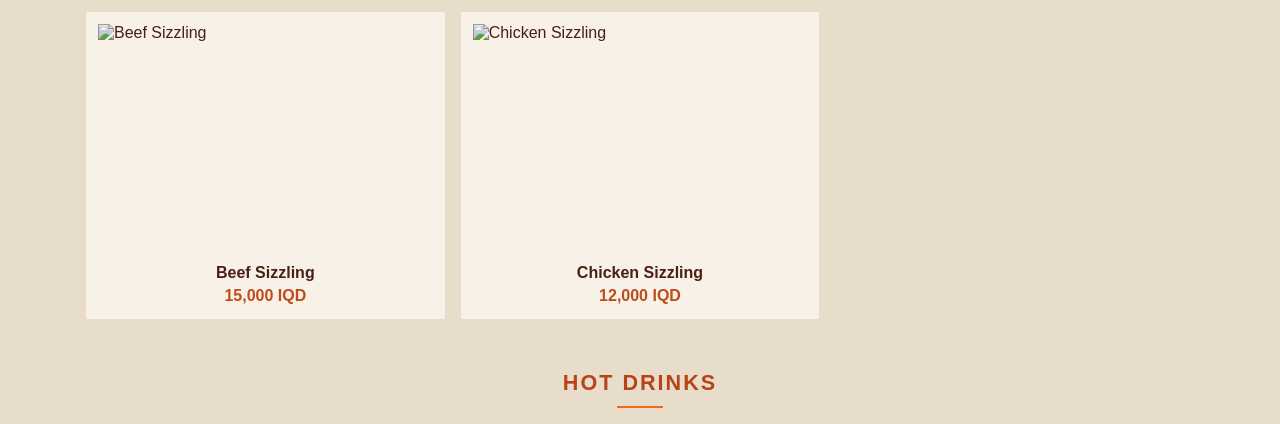
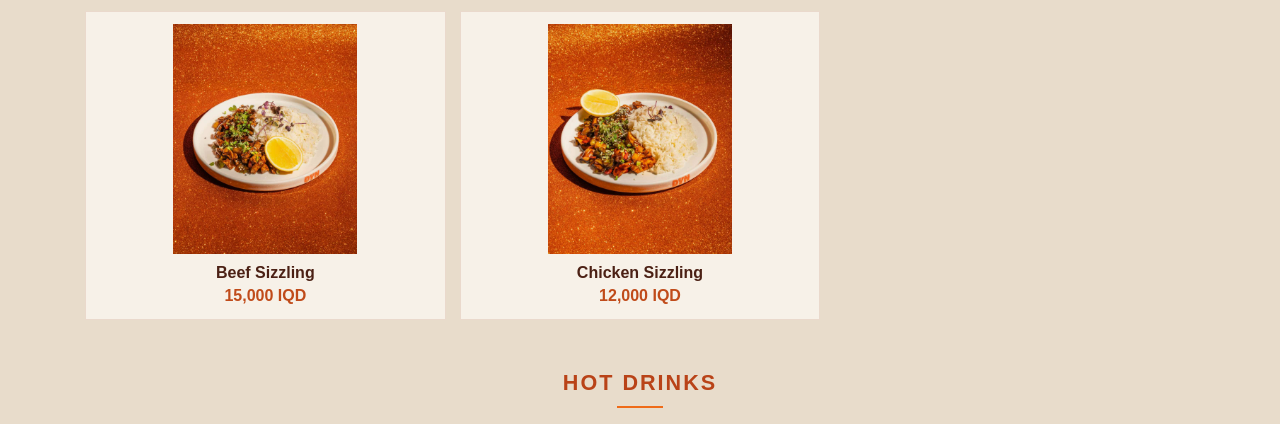
Before and after one commit to sins115/DYN-Noodles-Menu, a plain HTML site: page index.html in a window 1280 px wide. Shown: the part 3912-4336 px from the top of the page. Drawn offline with Linux system fonts and the light colour scheme.

Commit message:
Fix sizzling dish image filenames

```diff
--- a/index.html
+++ b/index.html
@@ -51,8 +51,8 @@ section{max-width:1150px;margin:auto;padding:42px 20px 8px}h2.section-title{text
 <article class="card"><div class="photo"><img src="veggie noodles-100kb.jpg" alt="Veggie Noodles"></div><div class="name">Veggie Noodles</div><div class="price">10,000 IQD</div></article>
 <article class="card"><div class="photo"><img src="chicken noodles-100kb.jpg" alt="Chicken Noodles"></div><div class="name">Chicken Noodles</div><div class="price">12,000 IQD</div></article>
 <article class="card"><div class="photo"><img src="beef noodles.jpg" alt="Beef Noodles"></div><div class="name">Beef Noodles</div><div class="price">14,000 IQD</div></article>
-<article class="card"><div class="photo"><img src="beef sizzling.jpg" alt="Beef Sizzling"></div><div class="name">Beef Sizzling</div><div class="price">15,000 IQD</div></article>
-<article class="card"><div class="photo"><img src="chicken sizzling.jpg" alt="Chicken Sizzling"></div><div class="name">Chicken Sizzling</div><div class="price">12,000 IQD</div></article>
+<article class="card"><div class="photo"><img src="beef sizzling-200kb.jpg" alt="Beef Sizzling"></div><div class="name">Beef Sizzling</div><div class="price">15,000 IQD</div></article>
+<article class="card"><div class="photo"><img src="chicken sizzling-200kb.jpg" alt="Chicken Sizzling"></div><div class="name">Chicken Sizzling</div><div class="price">12,000 IQD</div></article>
 </div></section>
 <section id="hot"><h2 class="section-title">Hot Drinks</h2><div class="grid">
 <article class="card"><div class="photo"><img src="page-19.png" alt="Espresso"></div><div class="name">Espresso</div><div class="price">4,000 IQD</div></article>
```
